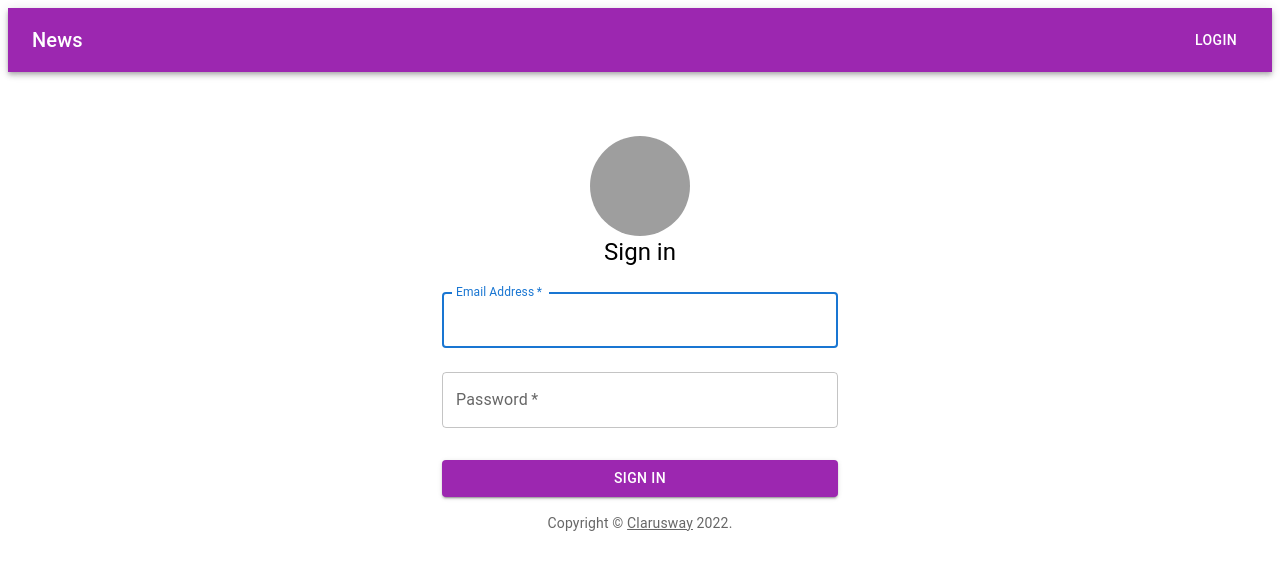
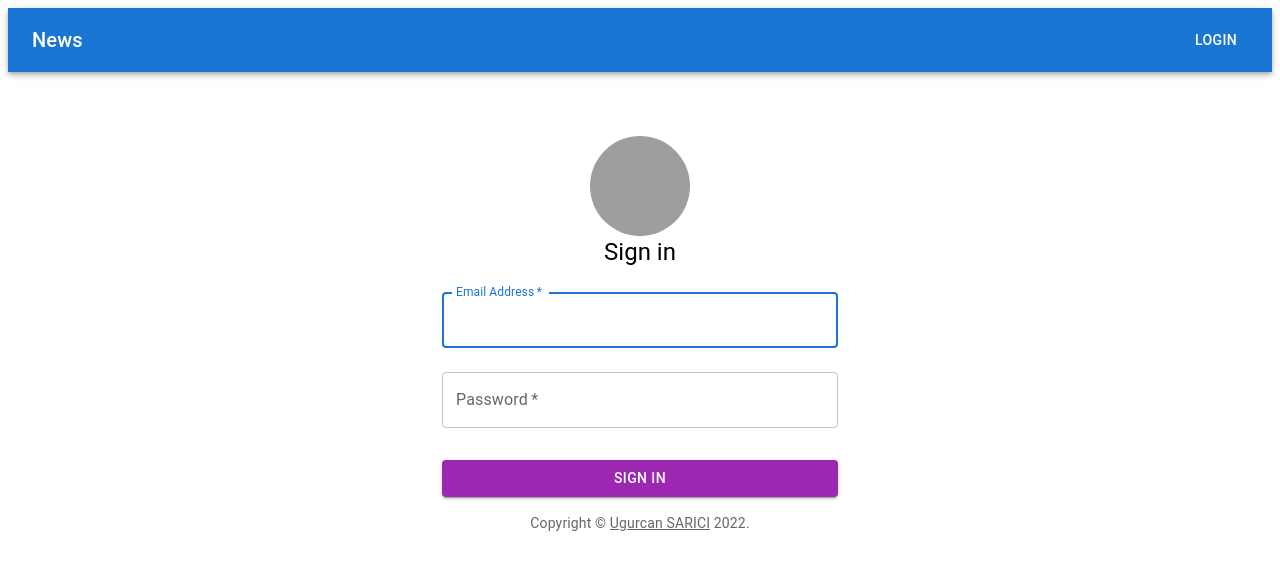
Before and after one commit to UgurcanSARICI/redux_news_app, a React (Create React App) app: page /login in a window 1280 px wide. Shown: the top 570 px of the page. Built offline with nearby package versions, Linux system fonts and the light colour scheme; grey boxes are pictures that could not be loaded.

Commit message:
slice v2

```diff
--- a/package.json
+++ b/package.json
@@ -13,6 +13,7 @@
     "axios": "^1.1.3",
     "react": "^18.2.0",
     "react-dom": "^18.2.0",
+    "react-redux": "^8.0.5",
     "react-router-dom": "^6.4.3",
     "react-scripts": "5.0.1",
     "redux": "^4.2.0",
--- a/src/App.js
+++ b/src/App.js
@@ -1,10 +1,12 @@
 import AppRouter from "./router/AppRouter";
+import { Provider } from "react-redux";
+import store from "./app/store";
 
 function App() {
   return (
-    <div>
+    <Provider store={store}>
       <AppRouter />
-    </div>
+    </Provider>
   );
 }
 
--- a/src/app/store.jsx
+++ b/src/app/store.jsx
@@ -2,9 +2,10 @@ import { configureStore } from "@reduxjs/toolkit";
 import authReducer from "../features/authSlice";
 import newsReducer from "../features/newsSlice";
 
-export const store = configureStore({
+const store = configureStore({
   reducer: {
     auth: authReducer,
     news: newsReducer,
   },
 });
+export default store;
--- a/src/components/Navbar.jsx
+++ b/src/components/Navbar.jsx
@@ -8,9 +8,14 @@ import { useNavigate } from "react-router-dom";
 
 export default function Navbar() {
   const navigate = useNavigate();
+  const user = false;
+
+  const handleLogout = () => {
+    // todo
+  };
   return (
     <Box sx={{ flexGrow: 1 }}>
-      <AppBar position="static" color="secondary">
+      <AppBar position="static" color="primary">
         <Toolbar>
           <Typography
             variant="h6"
@@ -20,8 +25,16 @@ export default function Navbar() {
           >
             News
           </Typography>
-
-          <Button color="inherit">Login</Button>
+          {user && (
+            <Button color="inherit" onClick={handleLogout}>
+              Logout
+            </Button>
+          )}
+          {!user && (
+            <Button color="inherit" onClick={() => navigate("/login")}>
+              Login
+            </Button>
+          )}
         </Toolbar>
       </AppBar>
     </Box>
--- a/src/features/newsSlice.jsx
+++ b/src/features/newsSlice.jsx
@@ -10,12 +10,12 @@ const newsSlice = createSlice({
   name: "news",
   initialState,
   reducers: {
-    clearNewList: () => {
+    clearNewList: (state) => {
       state.newsList = [];
     },
   },
 });
 
-export const {} = newsSlice.actions;
+export const { clearNewList } = newsSlice.actions;
 
 export default newsSlice.reducer;
--- a/src/pages/Login.jsx
+++ b/src/pages/Login.jsx
@@ -7,15 +7,22 @@ import Avatar from "@mui/material/Avatar";
 import Typography from "@mui/material/Typography";
 import Container from "@mui/material/Container";
 import { useState } from "react";
+import { useNavigate } from "react-router-dom";
+import { setUser } from "../features/authSlice";
+import { useDispatch } from "react-redux";
 
 export default function Login() {
   const [email, setEmail] = useState("");
   const [password, setPassword] = useState("");
+  const navigate = useNavigate();
+  const dispatch = useDispatch();
 
   const handleSubmit = (e) => {
     e.preventDefault();
+    dispatch(setUser({ email, password }));
     setEmail("");
     setPassword("");
+    navigate("/");
   };
 
   return (
@@ -76,8 +83,8 @@ export default function Login() {
 
       <Typography variant="body2" color="text.secondary" align="center">
         {"Copyright © "}
-        <Link color="inherit" href="https://www.clarusway.com/">
-          Clarusway
+        <Link color="inherit" href="https://github.com/UgurcanSARICI">
+          Ugurcan SARICI
         </Link>{" "}
         {new Date().getFullYear()}
         {"."}
--- a/src/router/PrivateRouter.jsx
+++ b/src/router/PrivateRouter.jsx
@@ -1,7 +1,7 @@
 import { Navigate, Outlet } from "react-router-dom";
 
 const PrivateRouter = () => {
-  const user = true;
+  const user = true; // todo: useSelector
 
   return user ? <Outlet /> : <Navigate to="/login" />;
 };
```
Also changed, not shown: 1 other file (tests, documents, lock files or other folders).
